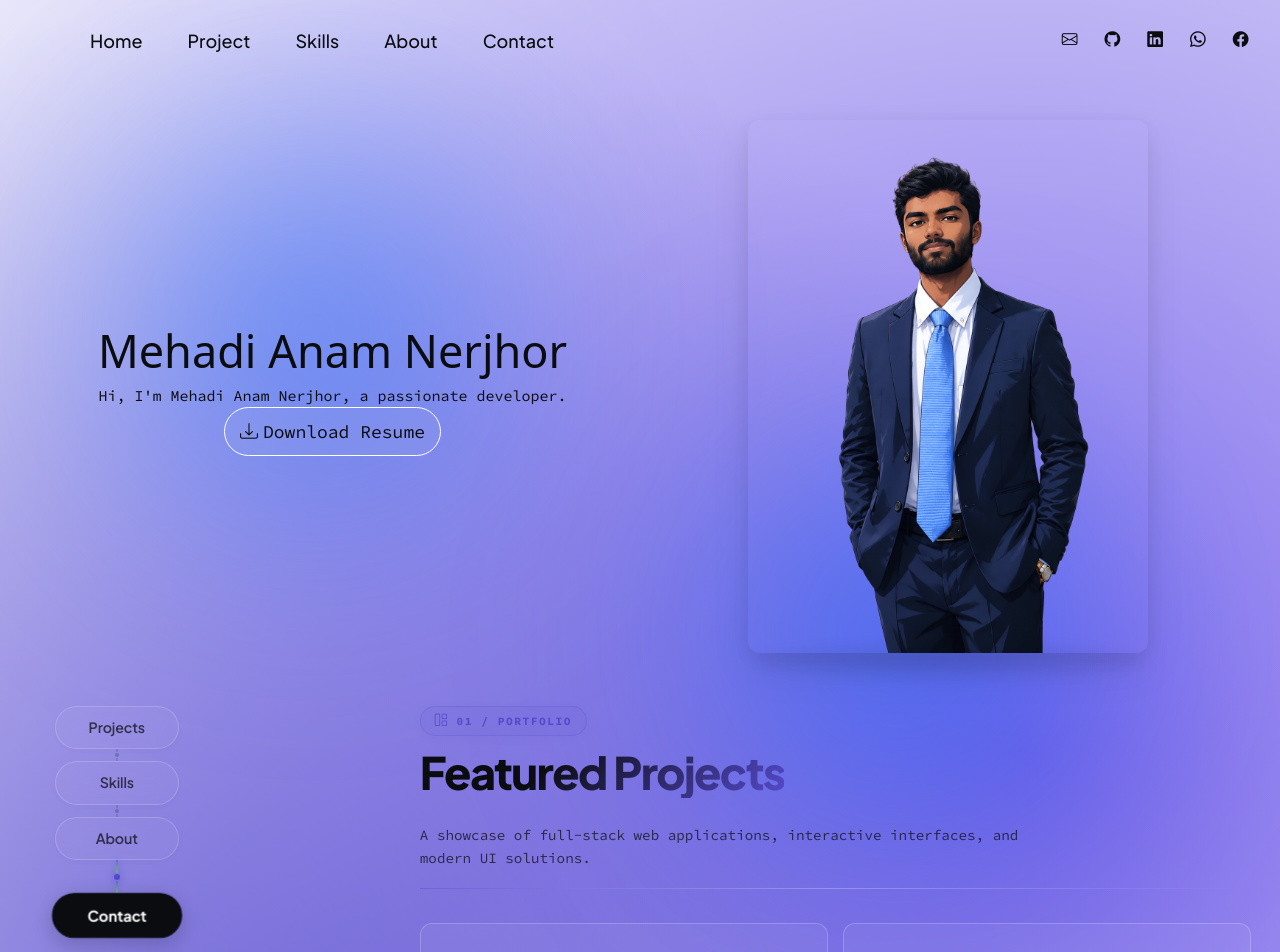
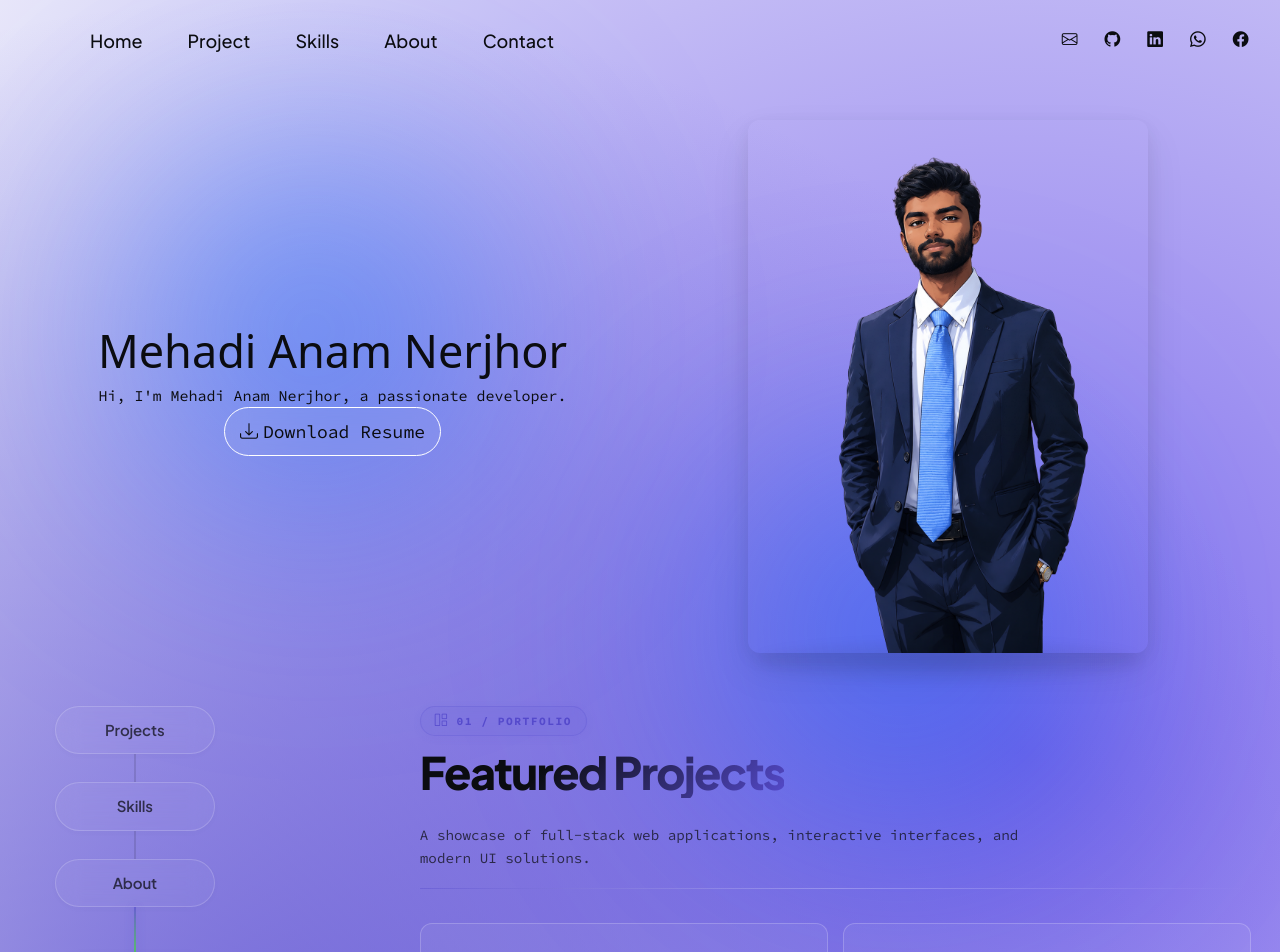
Before and after one commit to mehedienf/mehedienf.github.io, a Next.js app: page / in a window 1280 px wide. Shown: the top 952 px of the page. Built offline with nearby package versions, Linux system fonts and the light colour scheme; a web font is replaced by a local one.

Commit message:
left button refactor

```diff
--- a/src/app/globals.css
+++ b/src/app/globals.css
@@ -784,11 +784,11 @@ footer p {
   display: inline-flex;
   align-items: center;
   justify-content: center;
-  min-width: 124px;
-  padding: 10px 22px;
+  min-width: 160px;
+  padding: 12px 28px;
   border-radius: 30px;
   font-family: var(--heading-font-family);
-  font-size: 0.95rem;
+  font-size: 1rem;
   font-weight: 600;
   letter-spacing: -0.01em;
   background: rgba(255, 255, 255, 0.06);
@@ -827,44 +827,32 @@ footer p {
   align-items: center;
   justify-content: center;
   width: 100%;
-  height: 12px;
+  height: 28px;
   transition: height 0.35s cubic-bezier(0.16, 1, 0.3, 1);
   position: relative;
   pointer-events: none;
 }
 
 .nav-connector.expanded {
-  height: 34px;
+  height: 58px;
 }
 
 .connector-string {
   width: 1.5px;
-  flex: 1;
+  height: 100%;
   background: rgba(11, 12, 16, 0.12);
-  transition: all 0.3s ease;
-}
-
-.connector-dot {
-  width: 4px;
-  height: 4px;
-  border-radius: 50%;
-  background: rgba(11, 12, 16, 0.22);
-  margin: 1px 0;
   transition: all 0.3s ease;
 }
 
 /* Active connector illumination */
 .nav-connector.active-connector .connector-string {
   width: 2px;
-  background: linear-gradient(180deg, rgba(85, 74, 204, 0.5), rgba(61, 253, 18, 0.6));
-  box-shadow: 0 0 6px rgba(85, 74, 204, 0.3);
-}
-
-.nav-connector.active-connector .connector-dot {
-  width: 6px;
-  height: 6px;
-  background: #554acc;
-  box-shadow: 0 0 8px #554acc;
+  background: linear-gradient(
+    180deg,
+    rgba(85, 74, 204, 0.6),
+    rgba(61, 253, 18, 0.7)
+  );
+  box-shadow: 0 0 8px rgba(85, 74, 204, 0.35);
 }
 
 /* Right column content feed */
@@ -939,14 +927,14 @@ footer p {
 
   .nav-connector {
     flex-direction: row;
-    width: 10px;
+    width: 16px;
     height: auto;
     flex: 0 0 auto;
     transition: width 0.35s cubic-bezier(0.16, 1, 0.3, 1);
   }
 
   .nav-connector.expanded {
-    width: 24px;
+    width: 36px;
     height: auto;
   }
 
@@ -959,8 +947,4 @@ footer p {
     width: auto;
     height: 2px;
   }
-
-  .nav-connector .connector-dot {
-    margin: 0 1px;
-  }
 }
--- a/src/components/StickyNav.tsx
+++ b/src/components/StickyNav.tsx
@@ -54,8 +54,6 @@ export default function StickyNav({
                     aria-hidden="true"
                   >
                     <span className="connector-string"></span>
-                    <span className="connector-dot"></span>
-                    <span className="connector-string"></span>
                   </div>
                 )}
                 <button
```
